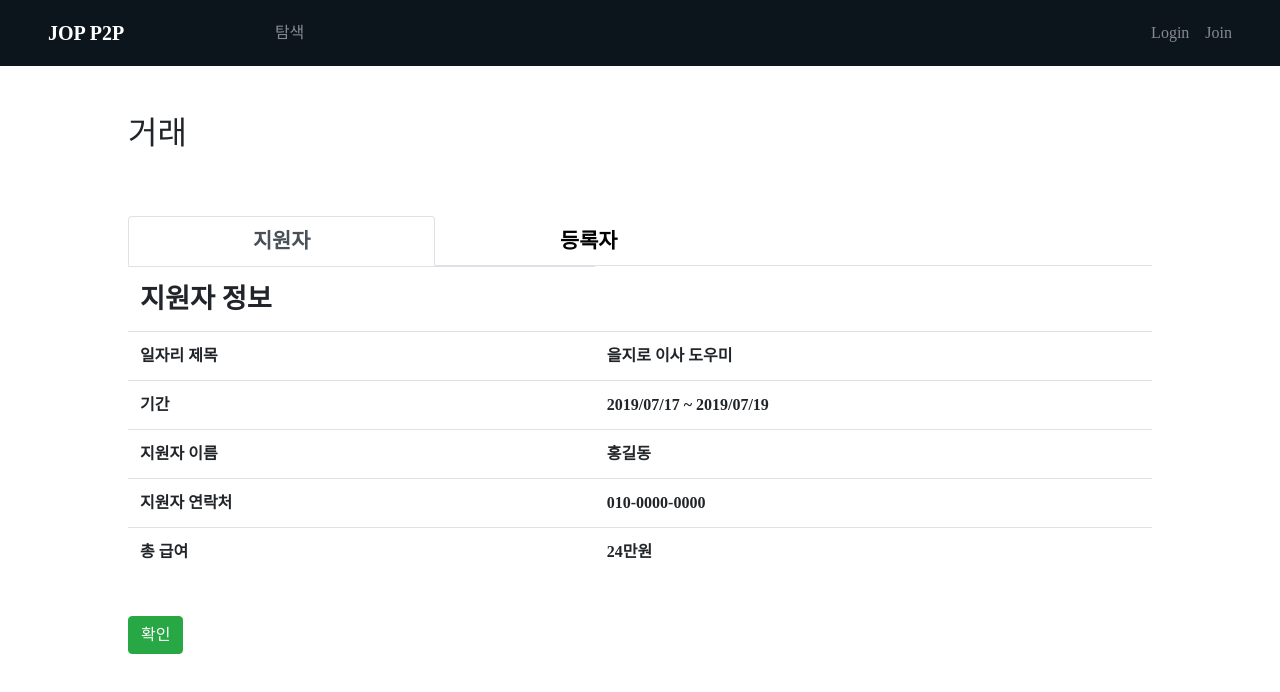
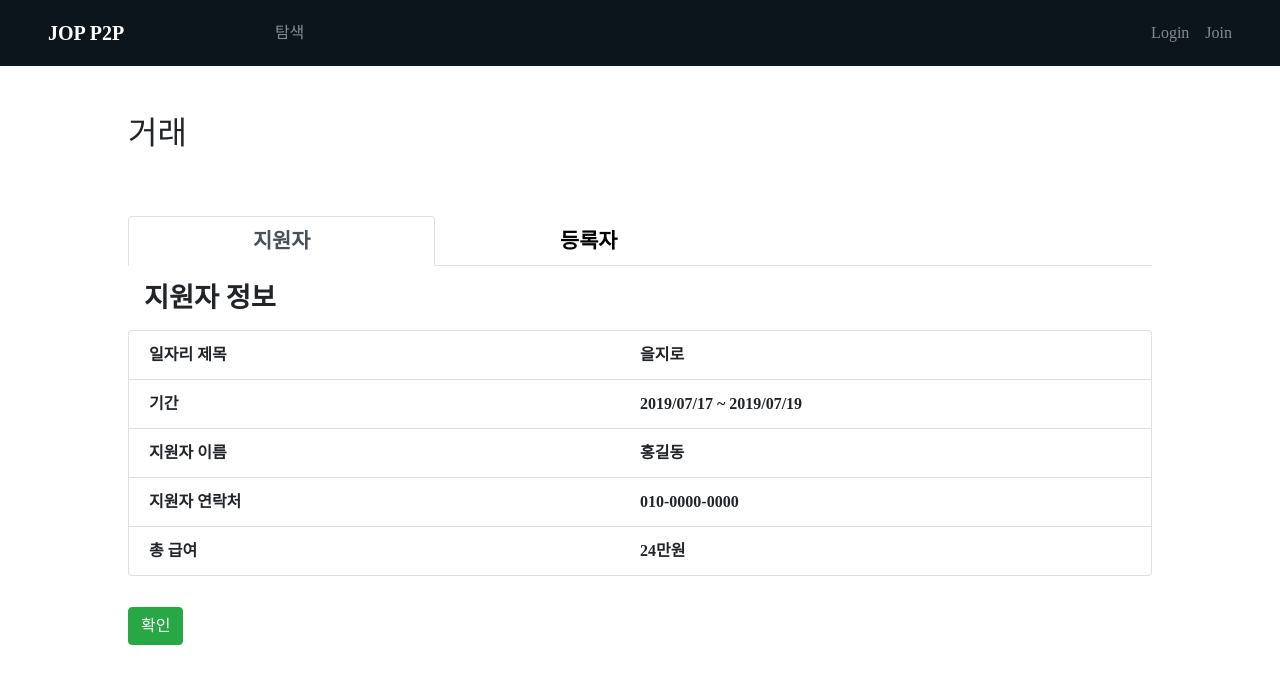
Before and after one commit to choi94/Job-P2P, a React (Create React App) app in the folder frontend/job/: page /trans in a window 1280 px wide. Shown: the top 692 px of the page. Built offline with nearby package versions, Linux system fonts and the light colour scheme; a web font is replaced by a local one.

Commit message:
08.01 거래페이지 수정

```diff
--- a/frontend/job/src/member/Join.jsx
+++ b/frontend/job/src/member/Join.jsx
@@ -90,7 +90,7 @@ const Join = ({history}) => {
   return (
     <div>
           <div class="col-12 mt-5">
-            <form style={{marginLeft : '40%', marginRight : '40%'}}>
+            <form className="JoinBox">
               <h1 align="center">회원가입</h1>
               <div className="grey-text">
                 <label>이메일<label class="k">*</label></label>
--- a/frontend/job/src/member/css/common.css
+++ b/frontend/job/src/member/css/common.css
@@ -14,6 +14,10 @@
 }
 .box h1 {
     text-align: center;
+}
+.JoinBox{
+    margin-Left : 30%;
+    margin-Right : 30%;
 }
 .button1{
     color: #fff;
@@ -58,12 +62,18 @@
 .grey-text{
     font-weight: bold;
 }
-@media (max-width:1500px){
 
-
+@media (max-width:375px){
+    .JoinBox{
+        margin-Left : 5%;
+        margin-Right : 5%;
+    }
 }
-@media (max-width: 1150px){
-
+@media (max-width:425px){
+    .JoinBox{
+        margin-Left : 11%;
+        margin-Right : 11%;
+    }
 }
 
 @media (max-width:800px){
@@ -79,8 +89,18 @@
     }
 }
 
-@media (max-width:700px){
+@media (max-width:768px){
+    .JoinBox{
+        margin-Left : 15%;
+        margin-Right : 15%;
+    }
+}
 
+@media (max-width:1024px){
+    .JoinBox{
+        margin-Left : 15%;
+        margin-Right : 15%;
+    }
 }
 
 @media (max-width:500px){
@@ -95,6 +115,7 @@
         margin: auto;
     }
 }
+
 @media (max-width:411px){
     .box{
         width: 80%;
@@ -119,4 +140,8 @@
         width: 80%;
         margin: auto;
     }
+    .JoinBox{
+        margin-Left : 8%;
+        margin-Right : 8%;
+    }
 }
--- a/frontend/job/src/mypage/Templates/TransRes.jsx
+++ b/frontend/job/src/mypage/Templates/TransRes.jsx
@@ -1,40 +1,35 @@
 import React, { useState}from 'react'
-import {Table, Button} from 'react-bootstrap'
+import {ListGroup, Button} from 'react-bootstrap'
+import '../css/index.css'
 
 const TransRes  = (props) => {
     console.dir(props)
     return(
         <div>
-            <Table>
-                <thead>
-                    <tr>
-                        <td className="vol">등록자 정보</td>
-                    </tr>
-                </thead>
-                <tbody>
-                    <tr>
-                        <th>일자리 제목</th>
-                        <th>을지로 이사 도우미</th>
-                    </tr>
-                    <tr>
-                        <th>기간</th>
-                        <th>2019/07/17 ~ 2019/07/19</th>
-                    </tr>
-                    <tr>
-                        <th>등록자 이름</th>
-                        <th>홍길동</th>
-                    </tr>
-                    <tr>
-                        <th>등록자 연락처</th>
-                        <th>010-0000-0000</th>
-                    </tr>
-                    <tr>
-                        <th>총 급여</th>
-                        <th>24만원</th>
-                    </tr>
-                </tbody>
-            </Table><br/>
-            <Button variant="warning">지불</Button>
+            <h2 className="vol">등록자 정보</h2>
+            <ListGroup>
+                <ListGroup.Item className="TransBox1">
+                    <div className="TransBoxTitle">일자리 제목</div>
+                    <div>을지로 </div>
+                </ListGroup.Item>
+                <ListGroup.Item className="TransBox1">
+                    <span className="TransBoxTitle">기간 </span>
+                    <span>2019/07/17 ~ 2019/07/19</span>
+                </ListGroup.Item>
+                <ListGroup.Item className="TransBox1">
+                    <span className="TransBoxTitle">등록자 이름 </span>
+                    <span>홍길동</span>
+                </ListGroup.Item>
+                <ListGroup.Item className="TransBox1">
+                    <span className="TransBoxTitle">등록자 연락처 </span>
+                    <span >010-0000-0000</span>
+                </ListGroup.Item>
+                <ListGroup.Item className="TransBox1">
+                    <span className="TransBoxTitle">총 급여 </span>
+                    <span>24만원</span>
+                </ListGroup.Item>
+            </ListGroup>
+            <Button variant="warning" className="TransBoxButton">지불</Button>
         </div>
     );
 }
--- a/frontend/job/src/mypage/Templates/TransSup.jsx
+++ b/frontend/job/src/mypage/Templates/TransSup.jsx
@@ -1,40 +1,35 @@
 import React, { useState}from 'react'
-import {Table, Button} from 'react-bootstrap'
+import {ListGroup, Button} from 'react-bootstrap'
+import '../css/index.css'
 
 const TransSup  = (props) => {
     console.dir(props)
     return(
         <div>
-            <Table>
-                <thead>
-                    <tr>
-                        <td className="vol">지원자 정보</td>
-                    </tr>
-                </thead>
-                <tbody>
-                    <tr>
-                        <th>일자리 제목</th>
-                        <th>을지로 이사 도우미</th>
-                    </tr>
-                    <tr>
-                        <th>기간</th>
-                        <th>2019/07/17 ~ 2019/07/19</th>
-                    </tr>
-                    <tr>
-                        <th>지원자 이름</th>
-                        <th>홍길동</th>
-                    </tr>
-                    <tr>
-                        <th>지원자 연락처</th>
-                        <th>010-0000-0000</th>
-                    </tr>
-                    <tr>
-                        <th>총 급여</th>
-                        <th>24만원</th>
-                    </tr>
-                </tbody>
-            </Table><br/>
-            <Button variant="success">확인</Button>
+            <h2 className="vol">지원자 정보</h2>
+            <ListGroup>
+                <ListGroup.Item className="TransBox1">
+                    <div className="TransBoxTitle">일자리 제목</div>
+                    <div>을지로 </div>
+                </ListGroup.Item>
+                <ListGroup.Item className="TransBox1">
+                    <span className="TransBoxTitle">기간 </span>
+                    <span>2019/07/17 ~ 2019/07/19</span>
+                </ListGroup.Item>
+                <ListGroup.Item className="TransBox1">
+                    <span className="TransBoxTitle">지원자 이름 </span>
+                    <span>홍길동</span>
+                </ListGroup.Item>
+                <ListGroup.Item className="TransBox1">
+                    <span className="TransBoxTitle">지원자 연락처 </span>
+                    <span >010-0000-0000</span>
+                </ListGroup.Item>
+                <ListGroup.Item className="TransBox1">
+                    <span className="TransBoxTitle">총 급여 </span>
+                    <span>24만원</span>
+                </ListGroup.Item>
+            </ListGroup>
+            <Button variant="success" className="TransBoxButton">확인</Button>
         </div>
     );
 }
--- a/frontend/job/src/mypage/css/index.css
+++ b/frontend/job/src/mypage/css/index.css
@@ -112,11 +112,28 @@
 .vol{
     font-size: 1.7rem;
     font-weight: bold;
+    padding-top: 1rem;
+    padding-bottom: 1rem;
+    padding-left: 1rem;
 }
 
 .TransTitle{
     padding-top: 3rem;
     padding-bottom: 4rem;
+}
+
+/**TransSup*/
+.TransBox1{
+    display: flex;
+    font-weight: bold;
+}
+
+.TransBoxTitle{
+    width: 50%;
+}
+
+.TransBoxButton{
+    margin: 3% 0
 }
 
 @media (max-width:1500px){
```
